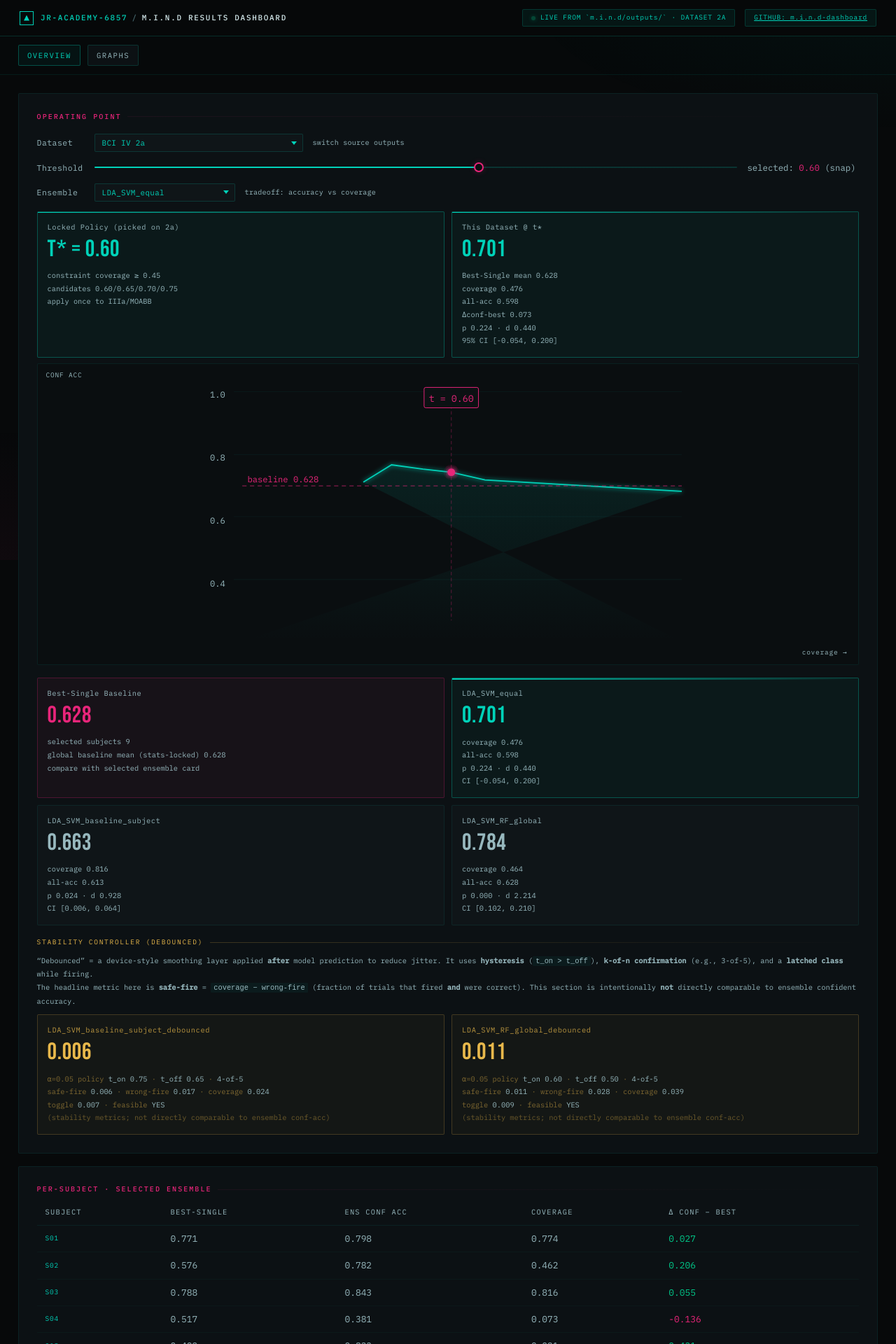
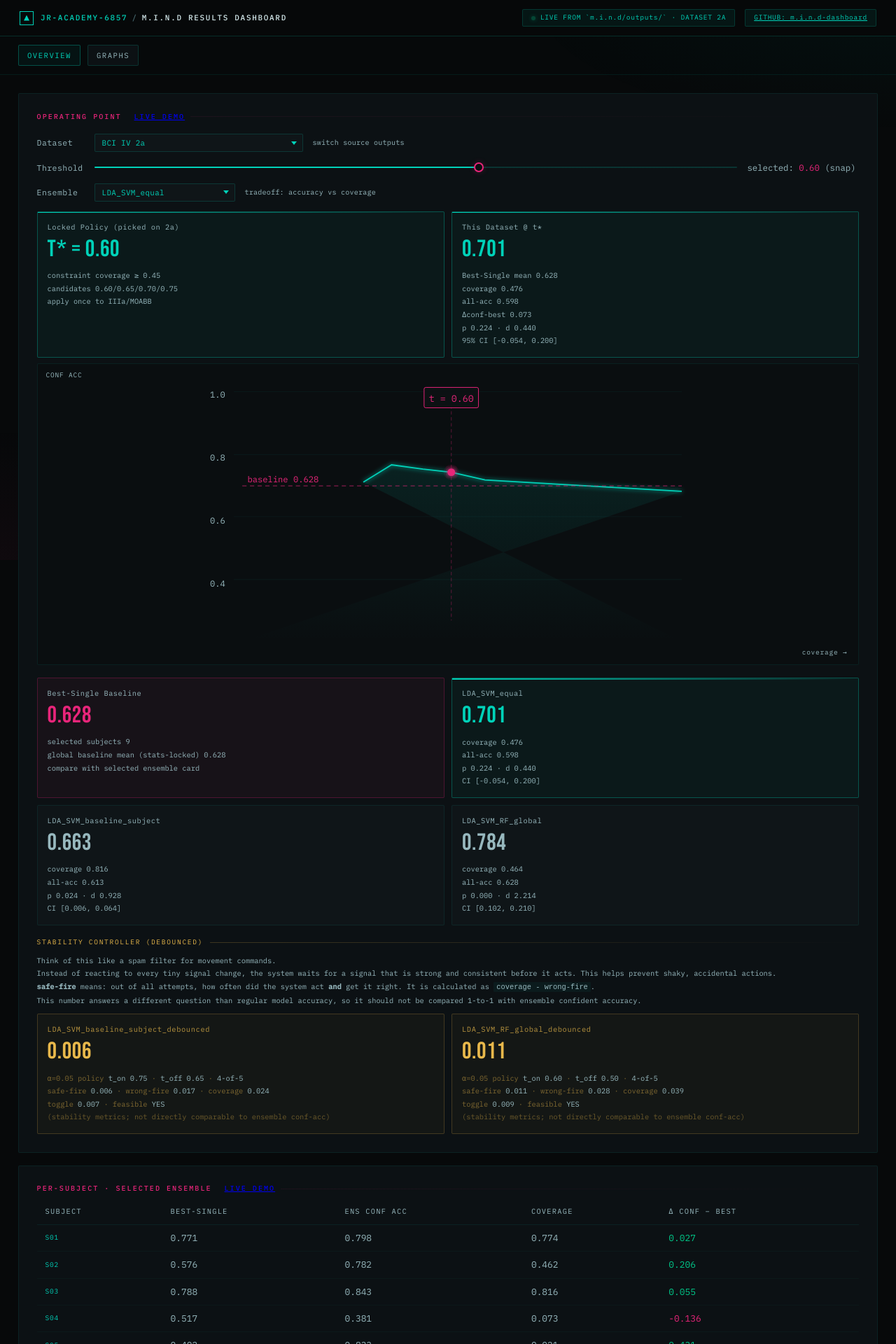
Before and after one commit to junior-academy/m.i.n.d-dashboard, a Next.js app: page / in a window 1280 px wide. Shown: the top 1920 px of the page at 70% size. Built offline with nearby package versions, Linux system fonts and the light colour scheme.

Commit message:
Update ui.tsx

```diff
--- a/app/ui.tsx
+++ b/app/ui.tsx
@@ -5,6 +5,7 @@ import type { DashboardData, GridPoint, MoabbPipelineStatsRow, MoabbPerSubjectRo
 
 type Props = { datasets: Record<string, DashboardData> };
 const DASHBOARD_GITHUB_URL = "https://github.com/junior-academy/m.i.n.d-dashboard";
+const LIVE_DEMO_URL = "https://m-i-n-d-dashboard.vercel.app/";
 
 function round3(x: number) {
   if (!Number.isFinite(x)) return "NA";
@@ -256,7 +257,12 @@ function MoabbPanel(props: {
       <div className="shell shellSingle">
         <div className="col">
           <div className="section">
-            <div className="sec-label">External Validation</div>
+            <div className="sec-label">
+              External Validation
+              <a href={LIVE_DEMO_URL} target="_blank" rel="noreferrer" style={{ marginLeft: 10 }}>
+                LIVE DEMO
+              </a>
+            </div>
 
             <div className="control-row">
               <div className="ctrl-label">Dataset</div>
@@ -297,7 +303,12 @@ function MoabbPanel(props: {
           </div>
 
           <div className="section" style={{ flex: 1 }}>
-            <div className="sec-label">MOABB Results</div>
+            <div className="sec-label">
+              MOABB Results
+              <a href={LIVE_DEMO_URL} target="_blank" rel="noreferrer" style={{ marginLeft: 10 }}>
+                LIVE DEMO
+              </a>
+            </div>
             <div className="table-wrap">
               <table>
                 <thead>
@@ -638,7 +649,12 @@ export default function DashboardClient({ datasets }: Props) {
 
         <div className="graphsShell">
           <div className="graphsDemo">
-            <div className="sec-label">Pygame Demo</div>
+            <div className="sec-label">
+              Pygame Demo
+              <a href={LIVE_DEMO_URL} target="_blank" rel="noreferrer" style={{ marginLeft: 10 }}>
+                LIVE DEMO
+              </a>
+            </div>
             <div className="demo-frame demo-frame-lg">
               <video
                 className="demo-video"
@@ -656,7 +672,12 @@ export default function DashboardClient({ datasets }: Props) {
           </div>
 
           <div className="graphsKey">
-            <div className="sec-label">Key Plots</div>
+            <div className="sec-label">
+              Key Plots
+              <a href={LIVE_DEMO_URL} target="_blank" rel="noreferrer" style={{ marginLeft: 10 }}>
+                LIVE DEMO
+              </a>
+            </div>
             <div className="graphsKeyGrid">
               {rightPlots.map(([label, file]) => (
                 <div key={file} className="plot-item">
@@ -676,7 +697,12 @@ export default function DashboardClient({ datasets }: Props) {
           </div>
 
           <div className="graphsBottom">
-            <div className="sec-label">More Plots</div>
+            <div className="sec-label">
+              More Plots
+              <a href={LIVE_DEMO_URL} target="_blank" rel="noreferrer" style={{ marginLeft: 10 }}>
+                LIVE DEMO
+              </a>
+            </div>
             <div className="graphsBottomGrid">
               {bottomPlots.map(([label, file]) => (
                 <div key={file} className="plot-item">
@@ -753,7 +779,12 @@ export default function DashboardClient({ datasets }: Props) {
         {/* LEFT */}
         <div className="col">
           <div className="section">
-            <div className="sec-label">Operating Point</div>
+            <div className="sec-label">
+              Operating Point
+              <a href={LIVE_DEMO_URL} target="_blank" rel="noreferrer" style={{ marginLeft: 10 }}>
+                LIVE DEMO
+              </a>
+            </div>
 
             <div className="control-row">
               <div className="ctrl-label">Dataset</div>
@@ -1033,12 +1064,16 @@ export default function DashboardClient({ datasets }: Props) {
               <div className="debouncedWrap">
                 <div className="debouncedLabel">Stability Controller (Debounced)</div>
                 <div className="table-note" style={{ marginTop: 0, marginBottom: 10, fontStyle: "normal" }}>
-                  “Debounced” = a device-style smoothing layer applied <b>after</b> model prediction to reduce jitter. It uses{" "}
-                  <b>hysteresis</b> (<code>t_on &gt; t_off</code>), <b>k-of-n confirmation</b> (e.g., 3-of-5), and a{" "}
-                  <b>latched class</b> while firing.
+                  Think of this like a spam filter for movement commands.
                   <br />
-                  The headline metric here is <b>safe-fire</b> = <code>coverage − wrong-fire</code> (fraction of trials that fired{" "}
-                  <b>and</b> were correct). This section is intentionally <b>not</b> directly comparable to ensemble confident accuracy.
+                  Instead of reacting to every tiny signal change, the system waits for a signal that is strong and consistent
+                  before it acts. This helps prevent shaky, accidental actions.
+                  <br />
+                  <b>safe-fire</b> means: out of all attempts, how often did the system act <b>and</b> get it right.
+                  It is calculated as <code>coverage - wrong-fire</code>.
+                  <br />
+                  This number answers a different question than regular model accuracy, so it should not be compared 1-to-1
+                  with ensemble confident accuracy.
                 </div>
                 <div className="deb-grid">
                   {debouncedGridFiles.map((f) => {
@@ -1081,7 +1116,12 @@ export default function DashboardClient({ datasets }: Props) {
           </div>
 
           <div className="section" style={{ flex: 1 }}>
-            <div className="sec-label">Per-Subject · Selected Ensemble</div>
+            <div className="sec-label">
+              Per-Subject · Selected Ensemble
+              <a href={LIVE_DEMO_URL} target="_blank" rel="noreferrer" style={{ marginLeft: 10 }}>
+                LIVE DEMO
+              </a>
+            </div>
             <div className="table-wrap">
               <table>
                 <thead>
```
